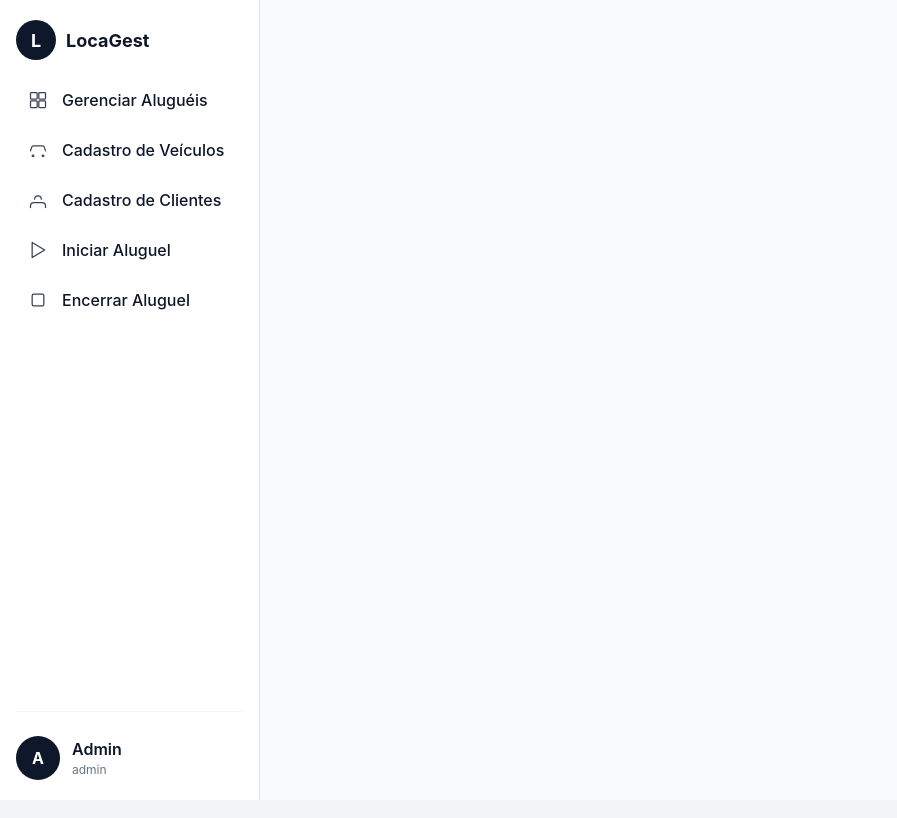
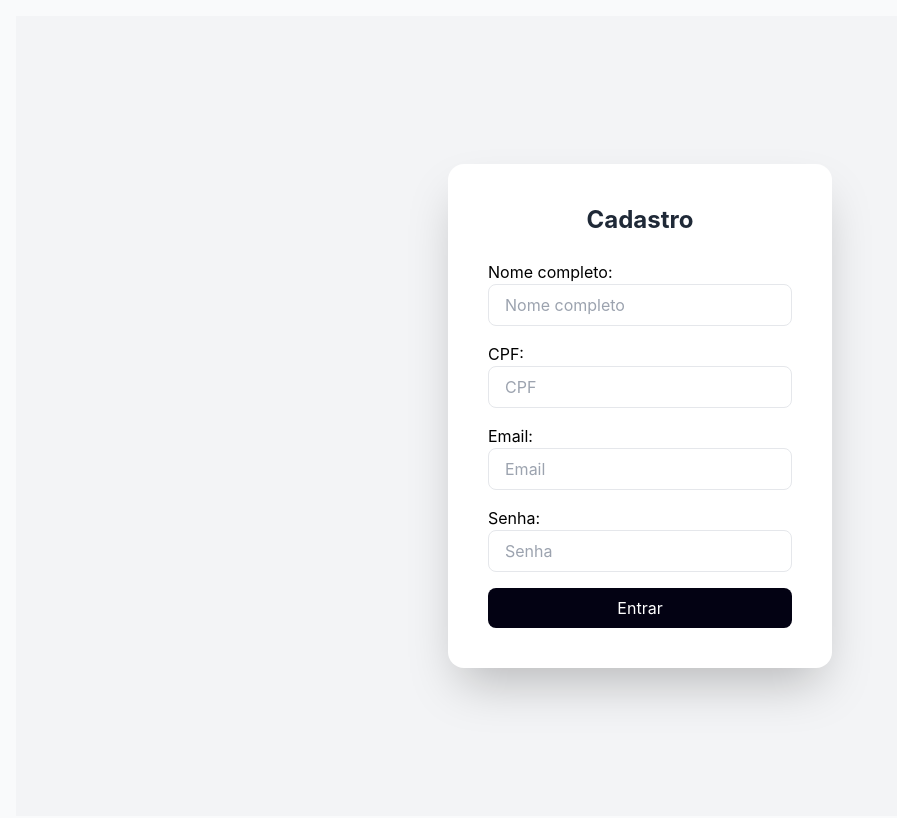
Before and after one commit to carloscurcino/locagest_frontend, an Angular app: page /register in a window 1280 px wide. Before the commit this address led to /. Shown: the top 818 px of the page, without its empty margins (0-897 px from the left). Built offline with nearby package versions, Linux system fonts and the light colour scheme.

Commit message:
Feat: creating register page

```diff
--- a/src/app/app.component.ts
+++ b/src/app/app.component.ts
@@ -21,7 +21,8 @@ export class AppComponent {
     this.router.events
       .pipe(filter(event => event instanceof NavigationEnd))
       .subscribe((event: any) => {
-        this.isLoginPage = event.urlAfterRedirects.startsWith('/login');
+        const url = event.urlAfterRedirects;
+        this.isLoginPage = url.startsWith('/login') || url.startsWith('/register');
       });
   }
 }
--- a/src/app/app.module.ts
+++ b/src/app/app.module.ts
@@ -11,6 +11,7 @@ import { StartRentalComponent } from './start-rental.component';
 import { EndRentalComponent } from './end-rental.component';
 import { CommonModule } from "@angular/common";
 import { LoginComponent } from './auth/login/login.component';
+import { RegisterComponent } from './auth/register/register.component';
 import { HTTP_INTERCEPTORS } from '@angular/common/http';
 import { ApiBaseUrlInterceptor } from './auth/api-base-url.interceptor';
 import { HttpClientModule } from '@angular/common/http';
@@ -18,6 +19,7 @@ import { HttpClientModule } from '@angular/common/http';
 const routes: Routes = [
   { path: '', redirectTo: '/login', pathMatch: 'full' },
   { path: 'login', component: LoginComponent },
+  { path: 'register', component: RegisterComponent },
   { path: 'rentals', component: RentalManagementComponent },
   { path: 'vehicles', component: VehicleRegistrationComponent },
   { path: 'clients', component: ClientRegistrationComponent },
@@ -29,6 +31,7 @@ const routes: Routes = [
   declarations: [
     AppComponent,
     LoginComponent,
+    RegisterComponent,
     SidebarComponent,
     RentalManagementComponent,
     VehicleRegistrationComponent,
--- a/src/app/app.routes.ts
+++ b/src/app/app.routes.ts
@@ -5,9 +5,11 @@ import { ClientRegistrationComponent } from './client-registration.component';
 import { StartRentalComponent } from './start-rental.component';
 import { EndRentalComponent } from './end-rental.component';
 import { LoginComponent } from './auth/login/login.component';
+import { RegisterComponent } from './auth/register/register.component';
 
 export const routes: Routes = [
   { path: '', redirectTo: 'rentals', pathMatch: 'full' },
+  { path: 'register', component: RegisterComponent },
   { path: 'login', component: LoginComponent },
   { path: 'rentals', component: RentalManagementComponent },
   { path: 'vehicles', component: VehicleRegistrationComponent },
--- a/src/app/auth/auth.service.ts
+++ b/src/app/auth/auth.service.ts
@@ -8,18 +8,10 @@ export class AuthService {
 
   constructor(private router: Router, private http: HttpClient) {}
 
-  // Exemplo de login usando requisição HTTP POST
   login(identifier: string, password: string) {
     const body = { identifier, password };
-    // Substitua a URL abaixo pela URL real da sua API de autenticação
     const data = this.http.post<any>('/auth/login', body);
     return data;
-    // Exemplo de uso:
-    // this.authService.login('admin', '1234').subscribe(response => {
-    //   if (response.sucesso) {
-    //     localStorage.setItem(this.STORAGE_KEY, JSON.stringify(response.token));
-    //   }
-    // });
   }
 
   logout() {
@@ -27,6 +19,12 @@ export class AuthService {
     this.router.navigate(['/login']);
   }
 
+  register(name: string, cpf: string, email: string, password: string) {
+    const body = { nome: name, cpf, email, senha:password };
+    const data = this.http.post<any>('/auth/register', body);
+    return data;
+  }
+
   isAuthenticated(): boolean {
     return !!localStorage.getItem(this.STORAGE_KEY);
   }
--- /dev/null
+++ b/src/app/auth/register/register.component.css
@@ -0,0 +1 @@
+/* Estilo simples, Tailwind já cobre o essencial */
--- /dev/null
+++ b/src/app/auth/register/register.component.html
@@ -0,0 +1,69 @@
+<div class="flex items-center justify-center h-screen bg-gray-100">
+  <div class="bg-white shadow-2xl rounded-2xl p-10 w-96">
+    <h1 class="text-2xl font-bold mb-6 text-center text-gray-800">
+      Cadastro
+    </h1>
+
+    <form (ngSubmit)="onSubmit()" #loginForm="ngForm" class="flex flex-col gap-4">
+        <div class="flex flex-col">
+            <label for="name" class="text-black">Nome completo:</label>
+            <input
+            type="text"
+            name="name"
+            [(ngModel)]="name"
+            placeholder="Nome completo"
+            required
+            class="border rounded-lg px-4 py-2 focus:outline-none focus:ring-2 focus:ring-indigo-500"
+          />
+        </div>
+
+      <div class="flex flex-col">
+        <label for="cpf" class="text-black">CPF:</label>
+        <input
+        type="text"
+        name="cpf"
+        [(ngModel)]="cpf"
+        placeholder="CPF"
+        required
+        class="border rounded-lg px-4 py-2 focus:outline-none focus:ring-2 focus:ring-indigo-500"
+      />
+      </div>
+
+      <div class="flex flex-col">
+        <label for="email" class="text-black">Email:</label>
+        <input
+        type="email"
+        name="email"
+        [(ngModel)]="email"
+        placeholder="Email"
+        required
+        class="border rounded-lg px-4 py-2 focus:outline-none focus:ring-2 focus:ring-indigo-500"
+      />
+      </div>
+
+      <div class="flex flex-col">
+        <label for="password" class="text-black">Senha:</label>
+        <input
+          type="password"
+          name="password"
+          [(ngModel)]="password"
+          placeholder="Senha"
+          required
+          class="border rounded-lg px-4 py-2 focus:outline-none focus:ring-2 focus:ring-indigo-500"
+        />
+      </div>
+
+      <button
+        type="submit"
+        [disabled]="!loginForm.valid"
+        class="bg-primary text-white py-2 rounded-lg hover:bg-indigo-700 transition"
+      >
+        Entrar
+      </button>
+
+      <p *ngIf="errorMessage" class="text-red-500 text-sm text-center">
+        {{ errorMessage }}
+      </p>
+    </form>
+  </div>
+</div>
--- /dev/null
+++ b/src/app/auth/register/register.component.ts
@@ -0,0 +1,36 @@
+import { Component } from '@angular/core';
+import { Router } from '@angular/router';
+import { AuthService } from '../auth.service';
+
+@Component({
+  selector: 'app-register',
+  templateUrl: './register.component.html',
+  styleUrls: ['./register.component.css']
+})
+export class RegisterComponent {
+  name = '';
+  cpf = '';
+  email = '';
+  password = '';
+  errorMessage = '';
+
+  constructor(private auth: AuthService, private router: Router) {}
+
+  onSubmit() {
+    this.auth.register(this.name, this.cpf, this.email, this.password).subscribe({
+      next: (response) => {
+        // Ajuste conforme a resposta da sua API
+        console.log("Respoinse", response)
+        if (response.token) {
+          localStorage.setItem('token', response.token);
+          this.router.navigate(['/rentals']);
+        } else {
+          this.errorMessage = 'Usuário ou senha incorretos';
+        }
+      },
+      error: () => {
+        this.errorMessage = 'Erro ao tentar logar';
+      }
+    });
+  }
+}
```
